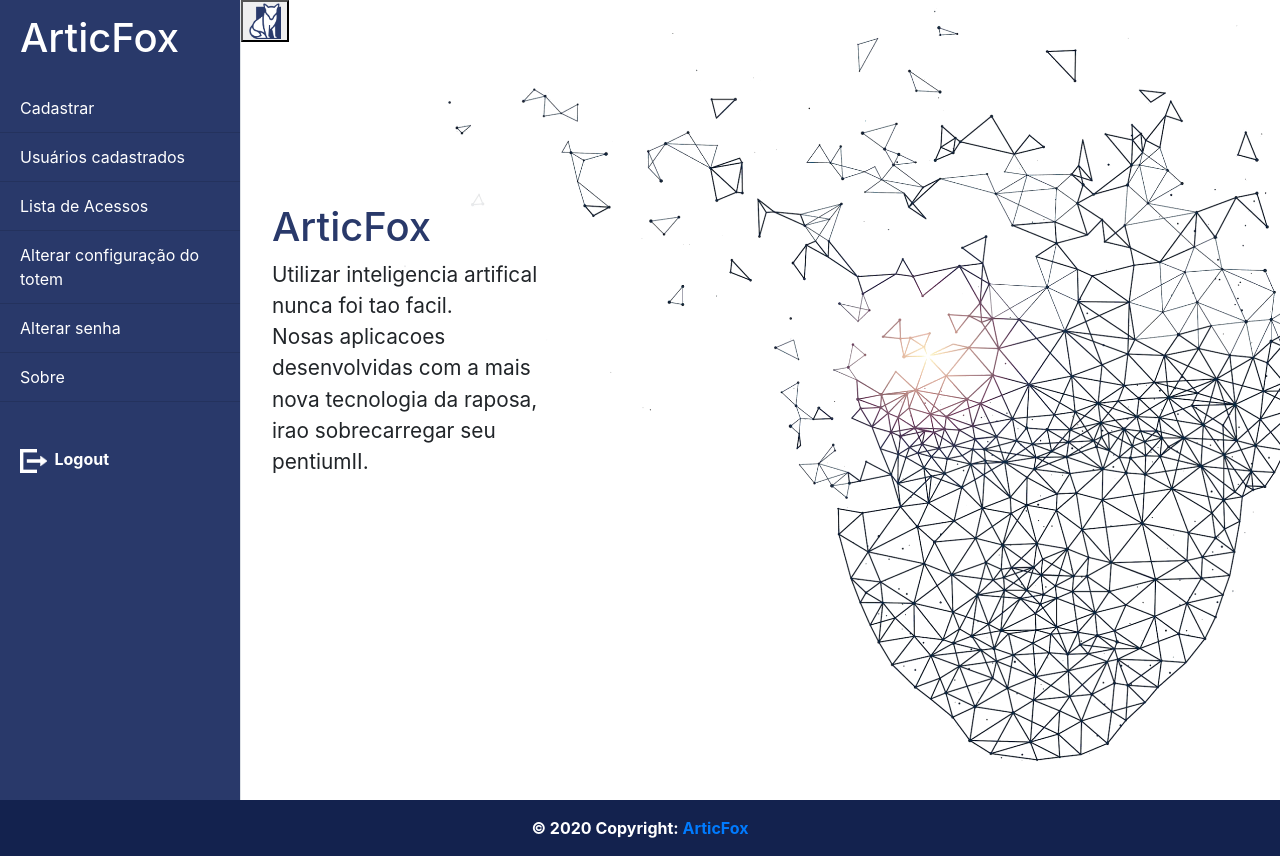
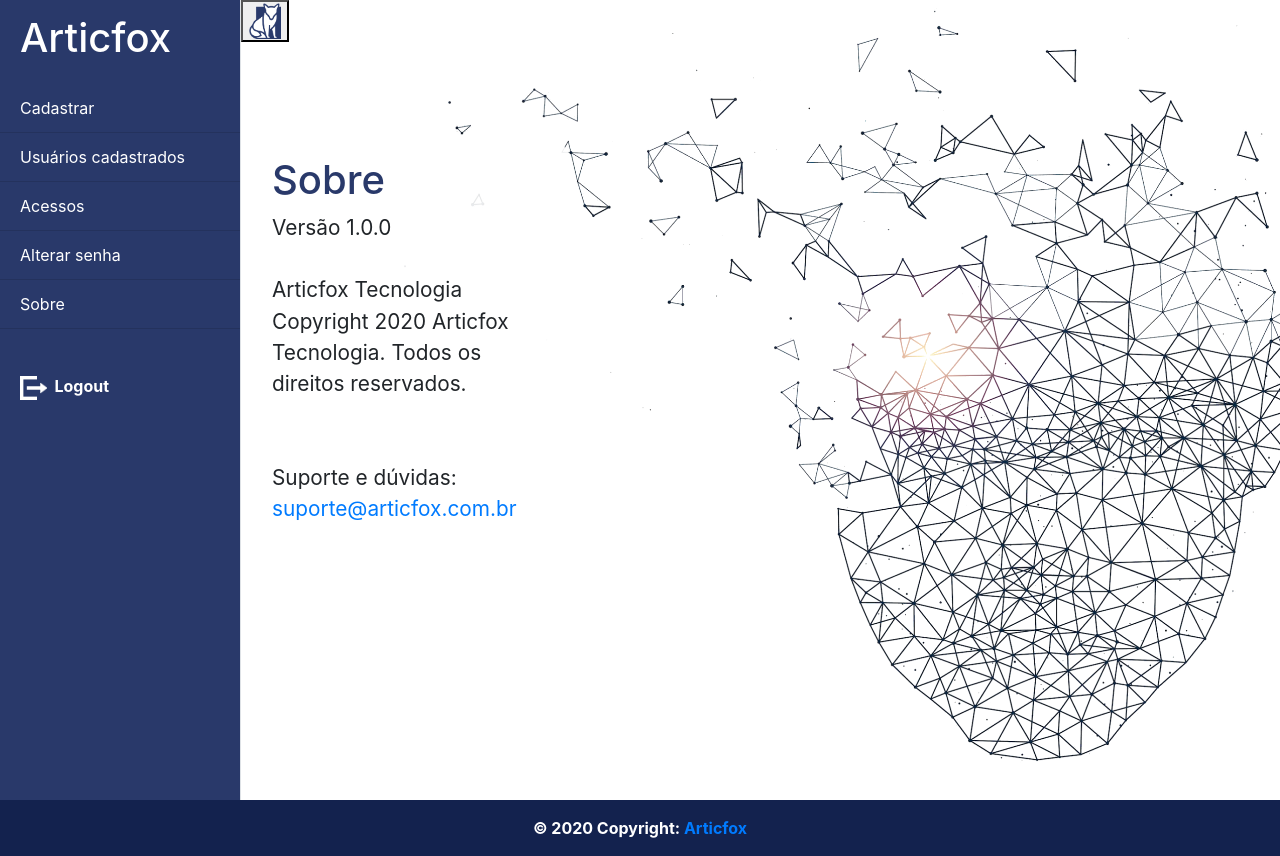
Before and after one commit to linchiyu/Django-general, a Django app: page /sobre in a window 1280 px wide. Run offline with Django 3.2, Linux system fonts and the light colour scheme; the visitor is signed in with stand-in values (Sample User, id 1); some libraries are stand-ins or nearby versions.

Commit message:
fix interface

```diff
--- a/backend/formulario/views.py
+++ b/backend/formulario/views.py
@@ -101,20 +101,14 @@
 def lista_ace(request):
 	data = {}
 	data['acessos'] = request.POST.get("acessos")
+	acessos = Acesso.objects.select_related('fkpessoa')[::-1]
 	if data['acessos']:
 		response = HttpResponse(content_type='text/csv')
 		response['Content-Disposition'] = 'attachment; filename="entradas.csv"'
-		aux = []
-		acessosID =  data['acessos'].split(" ")
-		for i in range(len(acessosID) +1):
-			if i%2 != 0 and i != 1:
-				aux.append(acessosID[i -1].split(">")[0])
-		acessosID = aux
 		writer = csv.writer(response)
-		writer.writerow(["id","fkpessoa.nome","data","tipoAcesso"])
-		for i in acessosID:
-			acessos = Acesso.objects.select_related('fkpessoa').filter(id=i)
-			writer.writerow([acessos[0].id,acessos[0].fkpessoa.nome,acessos[0].data,acessos[0].tipoAcesso])
+		writer.writerow(["id","idpessoa", "nome","data","tipoAcesso"])
+		for i in reversed(acessos):
+			writer.writerow([i.id, i.fkpessoa, i.fkpessoa.nome, i.data, i.tipoAcesso])
 		return response
 	else:
 		if request.method == 'POST':
@@ -134,15 +128,14 @@
 					data['dataIni'] = datetime.datetime.strptime(data['dataIni'], '%Y-%m-%d')
 				else:
 					data['dataIni'] = '2000-01-01'
-				acessos = Acesso.objects.select_related('fkpessoa').filter(data__range=[data['dataIni'],data['dataFim']])
+				acessos = Acesso.objects.select_related('fkpessoa').filter(data__range=[data['dataIni'],data['dataFim']])[::-1]
 				if len(acessos) == 0:
-					acessos = Acesso.objects.select_related('fkpessoa')
+					acessos = Acesso.objects.select_related('fkpessoa')[::-1]
 					messages.error(request, "Nenhum resultado encontrado!")
 				return render(request, 'formulario/lista_acessos.html', {'acessos' : acessos})
 			else:
 				pessoas = Pessoa.objects.filter(nome=data['pesquisa'])
 				if len(pessoas) == 0:
-					acessos = Acesso.objects.select_related('fkpessoa')
 					messages.error(request, "Nenhum resultado encontrado!")
 				else:
 					if data['dataFim'] != "":
@@ -154,12 +147,11 @@
 						data['dataIni'] = datetime.datetime.strptime(data['dataIni'], '%Y-%m-%d')
 					else:
 						data['dataIni'] = '2000-01-01'
-					acessos = Acesso.objects.select_related('fkpessoa').filter(fkpessoa_id=pessoas[0].id).filter(data__range=[data['dataIni'],data['dataFim']])
+					acessos = Acesso.objects.select_related('fkpessoa').filter(fkpessoa_id=pessoas[0].id).filter(data__range=[data['dataIni'],data['dataFim']])[::-1]
 					if len(acessos) == 0:
-						acessos = Acesso.objects.select_related('fkpessoa')
+						acessos = Acesso.objects.select_related('fkpessoa')[::-1]
 						messages.error(request, "Nenhum resultado encontrado!")
 					return render(request, 'formulario/lista_acessos.html', {'acessos' : acessos})
-	acessos = Acesso.objects.select_related('fkpessoa')
 	return render(request, 'formulario/lista_acessos.html', {'acessos' : acessos})
 
 @login_required(login_url='/')
--- a/backend/templates/base.html
+++ b/backend/templates/base.html
@@ -21,7 +21,7 @@
         <!-- Favicon -->
         <link rel="shortcut icon" href="{% static 'img/articfox.ico' %}" />
         <title>
-            {% block page_title %} {% endblock page_title %} - ArticFox
+            {% block page_title %} {% endblock page_title %} - Articfox
         </title>
     </head>
 
@@ -32,7 +32,7 @@
         <footer class="text-center py-3  footer">
             <!-- Copyright -->
                 © 2020 Copyright:
-                <a href=""> ArticFox</a>
+                <a href="https://articfox.com.br"> Articfox</a>
             <!-- Copyright -->
 
         </footer>
--- a/backend/templates/formulario/lista_acessos.html
+++ b/backend/templates/formulario/lista_acessos.html
@@ -34,7 +34,7 @@
 		<div class="col-xs-12 col-sm-12 col-lg-4 col-xl-3 float-right">
 			<form method="POST" class="float-right">
 				{% csrf_token %}
-				<input type="hidden" name="acessos" value="{{ acessos }}">
+				<input type="hidden" name="acessos" value="True">
 				<button class="btn btn-outline-dark float-right" name="export" type="submit"><img
 						src={% static "img/csv_icon.png" %} style="height: 24px;" alt=""> Exportar CSV</button>
 			</form>
--- a/backend/templates/formulario/login.html
+++ b/backend/templates/formulario/login.html
@@ -13,7 +13,7 @@
 
 				{% csrf_token %}
 				<div class="form-group">
-					<label>Usuario</label>
+					<label>Usuário</label>
 					<input type="text" name="usuario" class="form-control"><br>
 					<label>Senha</label>
 					<input type="password" name="senha" class="form-control"><br>
--- a/backend/templates/formulario/senha.html
+++ b/backend/templates/formulario/senha.html
@@ -6,9 +6,9 @@
 	<h2>Alterar Senha</h2>
 	<form method="POST">
 		{% csrf_token %}
-		<label>Digite a nova senha</label><br>
+		<label>Nova senha</label><br>
 		<input class="form-control" type="password" name="password"><br><br>
-		<label>Confirme ela novamente</label><br>
+		<label>Repita a senha</label><br>
 		<input class="form-control" type="password" name="password2"><br>
 		{% for message in messages %}
 		<br>
--- a/backend/templates/formulario/sobre.html
+++ b/backend/templates/formulario/sobre.html
@@ -10,12 +10,14 @@
 				<form class="" method="POST" style="padding-bottom: 7rem; ">
 					{% csrf_token %}
 
-					<h1>ArticFox</h1>
+					<h1>Sobre</h1>
 					<label for="">
-						Utilizar inteligencia artifical nunca foi tao facil.<br>
-						Nosas aplicacoes desenvolvidas com a
-						mais nova tecnologia da raposa, irao sobrecarregar seu pentiumII.
-
+						Versão 1.0.0 <br>
+						<br>
+						Articfox Tecnologia<br>
+						Copyright 2020 Articfox Tecnologia. Todos os direitos reservados.<br>
+						<br><br>
+						Suporte e dúvidas: <a href="mailto:suporte@articfox.com.br">suporte@articfox.com.br</a>
 					</label>
 				</form>
 			</div>
--- a/backend/templates/lista_link.html
+++ b/backend/templates/lista_link.html
@@ -5,15 +5,13 @@
 <div class="d-flex" id="wrapper">
 	<div class="bg-light border-right " id="sidebar-wrapper">
 		<div class="sidebar-heading">
-			<h1>ArticFox</h1>
+			<h1>Articfox</h1>
 		</div>
 		<div class="list-group list-group-flush">
 			<a class="list-group-item list-group-item-action bg-light" href="/cadastrar">Cadastrar</a>
-			<a class="list-group-item list-group-item-action bg-light" href="/usuarioscadastrados">Usuários
-				cadastrados</a>
-			<a class="list-group-item list-group-item-action bg-light" href="/acessos">Lista de Acessos</a>
-			<a class="list-group-item list-group-item-action bg-light" href="/configuracao">Alterar configuração do
-				totem</a>
+			<a class="list-group-item list-group-item-action bg-light" href="/usuarioscadastrados">Usuários	cadastrados</a>
+			<a class="list-group-item list-group-item-action bg-light" href="/acessos">Acessos</a>
+			<a hidden class="list-group-item list-group-item-action bg-light" href="/configuracao">Alterar configuração do totem</a>
 			<a class="list-group-item list-group-item-action bg-light" href="/senha">Alterar senha</a>
 			<a class="list-group-item list-group-item-action bg-light" href="/sobre">Sobre</a>
 			<hr>
```
